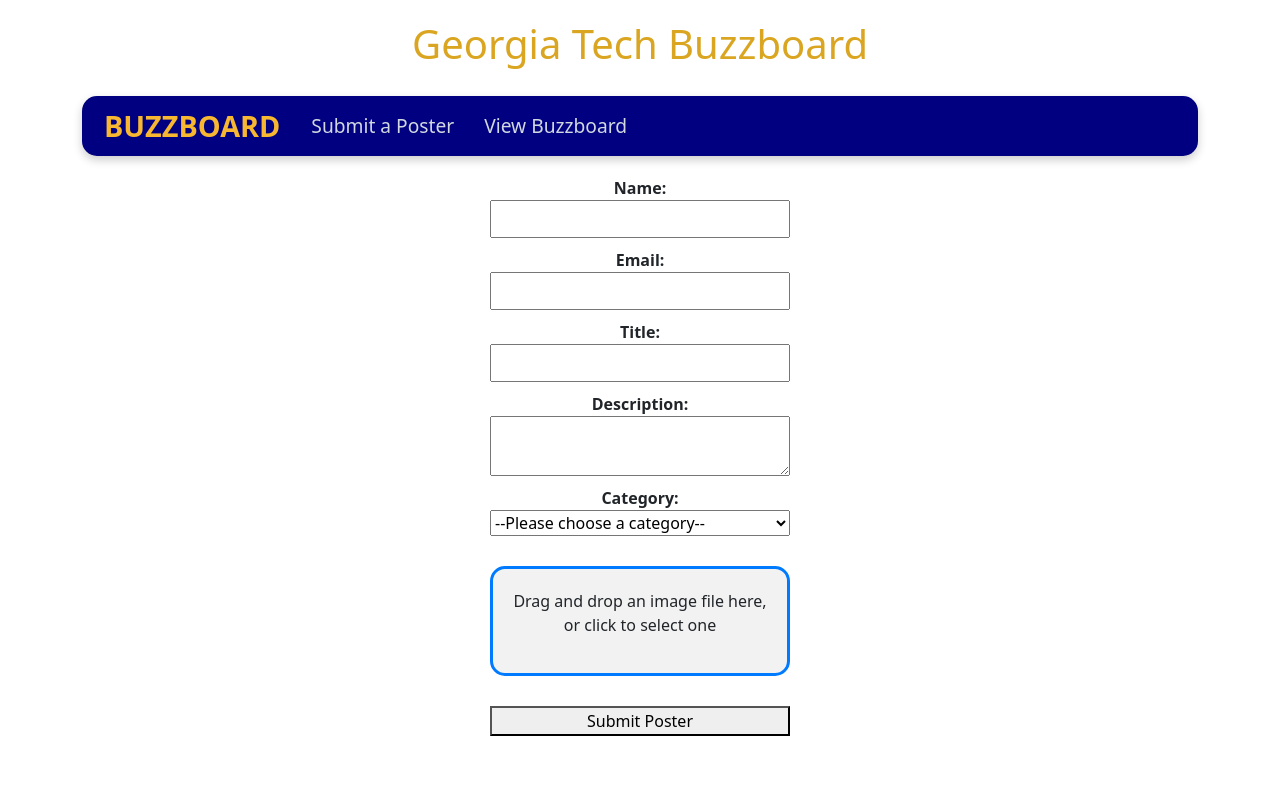
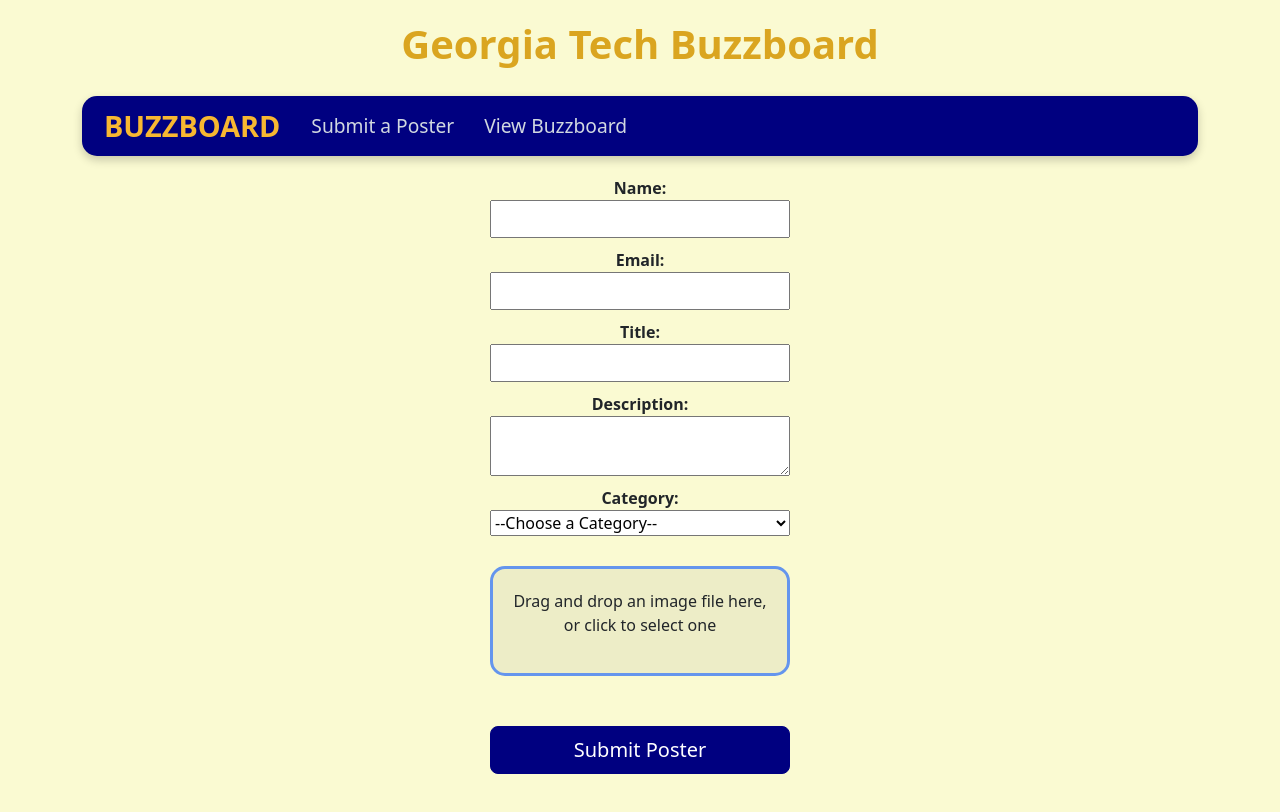
Before and after one commit to yilohdj/buzzboard, a React (Create React App) app in the folder buzzboard/: page / in a window 1280 px wide. Built offline with nearby package versions, Linux system fonts and the light colour scheme.

Commit message:
further stylization

```diff
--- a/buzzboard/public/index.html
+++ b/buzzboard/public/index.html
@@ -26,7 +26,7 @@
     -->
     <title>BuzzBoard</title>
   </head>
-  <body>
+  <body style="background-color:lightgoldenrodyellow">
     <noscript>You need to enable JavaScript to run this app.</noscript>
     <div id="root"></div>
     <!--
--- a/buzzboard/src/App.css
+++ b/buzzboard/src/App.css
@@ -5,7 +5,8 @@
 
 .title {
   color: goldenrod; /* Change this to any color you want */
-  padding-bottom: 20px
+  padding-bottom: 20px;
+  font-weight: bold;
 }
 /* App.css */
 
@@ -127,7 +128,7 @@ nav a:hover {
 }
 
 .dropzone {
-  border: 3px solid #007bff; /* Dashed border for the drop zone */
+  border: 3px solid cornflowerblue; /* Dashed border for the drop zone */
   border-radius: 15px;
   padding: 20px;
   text-align: center;
@@ -138,6 +139,6 @@ nav a:hover {
 }
 
 .dropzone:hover {
-  border-color: #0056b3; /* Darker border on hover */
+  border-color: navy; /* Darker border on hover */
   background-color: rgba(0, 0, 0, 0.1);
 }
--- a/buzzboard/src/PosterForm.js
+++ b/buzzboard/src/PosterForm.js
@@ -1,6 +1,7 @@
 import React, { useState } from "react";
 import { useDropzone } from "react-dropzone";
 import { useNavigate } from "react-router-dom";
+import { Form, Button } from 'react-bootstrap';
 
 function PosterForm({ onSubmit }) {
   const [formData, setFormData] = useState({
@@ -81,7 +82,7 @@ function PosterForm({ onSubmit }) {
         <label>
           Category:
           <select name="category" value={formData.category} onChange={handleChange} required>
-            <option value="">--Please choose a category--</option>
+            <option value="">--Choose a Category--</option>
             {categories.map((category, index) => (
                 <option key={index} value={category}>
                   {category}
@@ -97,7 +98,9 @@ function PosterForm({ onSubmit }) {
         {/* Display the selected file name */}
         {formData.file && <p>Selected file: {formData.file.name}</p>}
 
-        <button type="submit">Submit Poster</button>
+        <Button className="custom-button" variant="primary" type="submit" size="lg" style={{ marginTop: '20px', backgroundColor: "navy", borderColor: "navy" }}>
+        Submit Poster
+      </Button>
       </form>
   );
 }
```
